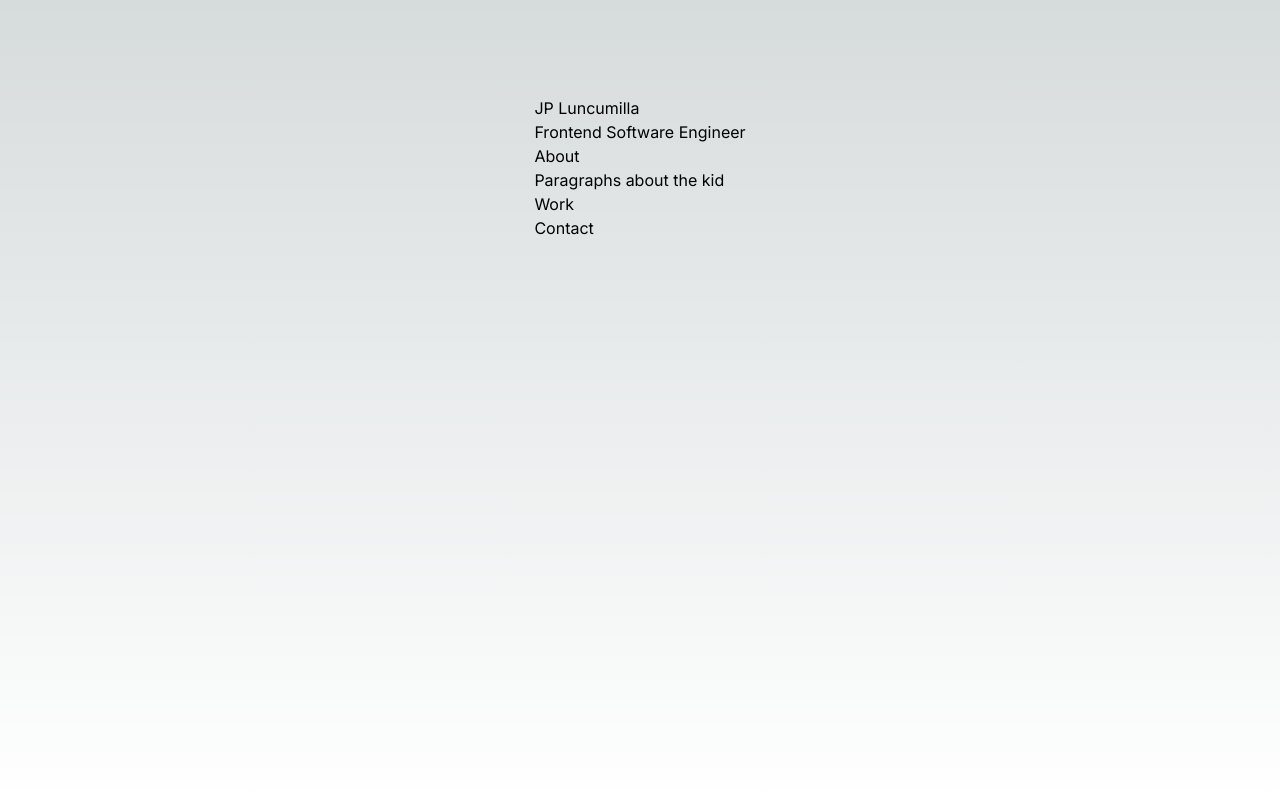
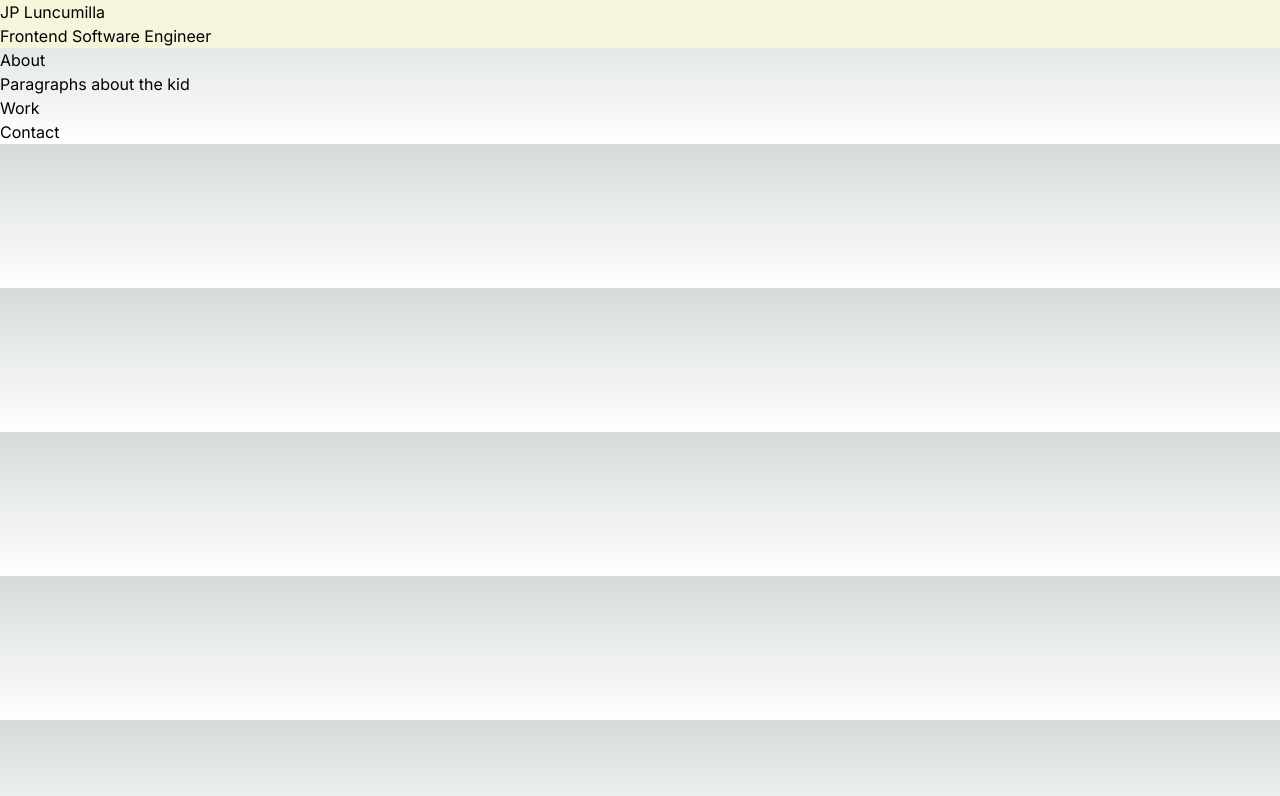
Before and after one commit to jpluncumilla/portfolio-next, a Next.js app: page / in a window 1280 px wide. Shown: the top 796 px of the page. Built offline with nearby package versions, Linux system fonts and the light colour scheme.

Commit message:
Add css document

```diff
--- /dev/null
+++ b/src/app/components/main.css
@@ -0,0 +1,5 @@
+.main {
+  background-color: beige;
+  width: 100%;
+  height: 100%;
+}
--- a/src/app/components/main.tsx
+++ b/src/app/components/main.tsx
@@ -1,9 +1,10 @@
 import React from "react";
+import "./main.css";
 
 function Main() {
   return (
     <div>
-      <div>
+      <div className='main'>
         <h1>JP Luncumilla</h1>
         <p>Frontend Software Engineer</p>
       </div>
--- a/src/app/page.tsx
+++ b/src/app/page.tsx
@@ -1,9 +1,8 @@
-import Image from "next/image";
 import Main from "./components/main";
 
 export default function Home() {
   return (
-    <main className='flex min-h-screen flex-col items-center p-24'>
+    <main>
       <Main />
     </main>
   );
```
